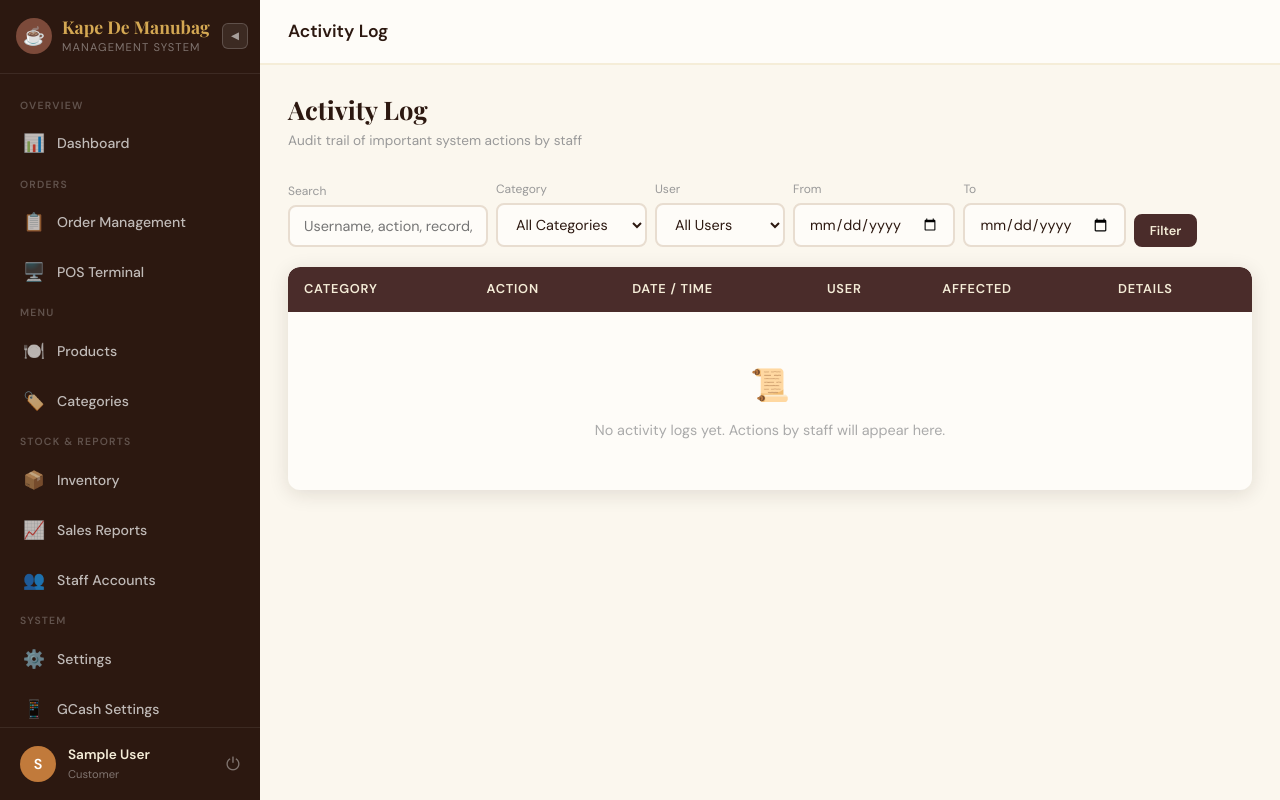
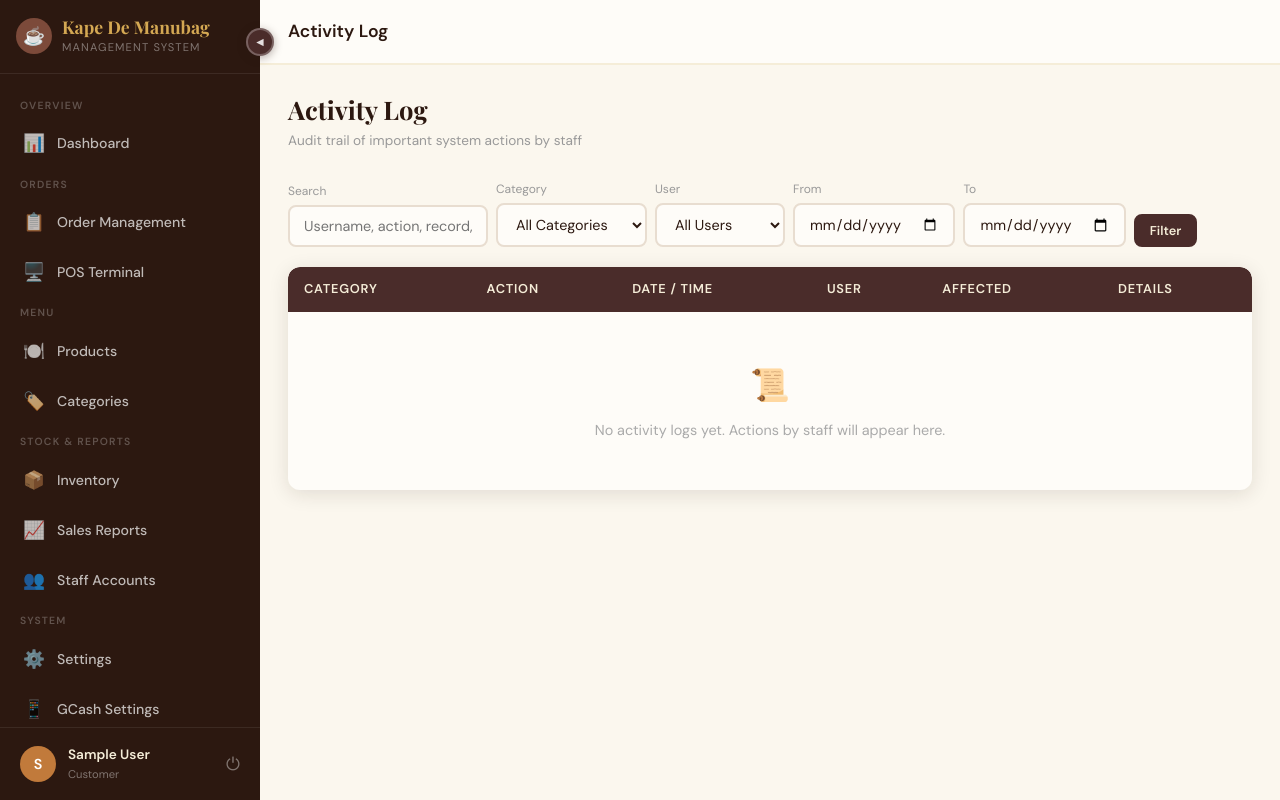
Before and after one commit to ShanneGabrielCastillo/Kape-De-Manubag, a Django app: page /audit/ in a window 1280 px wide. Run offline with Django 4.2, Linux system fonts and the light colour scheme; the visitor is signed in with stand-in values (Sample User, id 1); data comes from the database, SQL or seed files in the repository; data that the repository does not hold is empty; parts of the project's set-up code (start-up, migrations or seed data) failed here and were passed over.

Commit message:
sidebar collapsed/extend toggle

```diff
--- a/static/css/main.css
+++ b/static/css/main.css
@@ -1638,26 +1638,40 @@ tbody tr:last-child { border-bottom: none; }
   display: none; /* shown only on mobile via responsive.css */
 }
 
+/* ── Collapse/Expand toggle button ──
+   Lives OUTSIDE .sidebar (direct child of .app-layout) so that
+   overflow:hidden on .sidebar never clips it.
+   Position is fixed, pinned to the right edge of the sidebar via
+   left: var(--sidebar-w) minus half the button width — it rides the
+   CSS width transition automatically with no JS.
+   Hidden on mobile via the display:none base rule below; shown only
+   inside @media (min-width: 768px). */
 .sidebar-collapse-btn {
-  display: none; /* hidden on mobile — shown on desktop only */
+  display: none;          /* hidden everywhere except desktop (see media query) */
+  position: fixed;
+  /* Vertically: centre on the brand row (~16px top padding + 36px logo / 2 = ~34px) */
+  top: 28px;
+  /* Horizontally: sit half-outside the right edge of the sidebar */
+  left: calc(var(--sidebar-w) - 14px);
+  width: 28px;
+  height: 28px;
+  border-radius: 50%;
+  background: var(--brown-mid);
+  border: 2px solid rgba(255, 255, 255, 0.25);
+  color: rgba(255, 255, 255, 0.85);
+  cursor: pointer;
   align-items: center;
   justify-content: center;
-  width: 26px;
-  height: 26px;
-  flex-shrink: 0;
-  background: rgba(255, 255, 255, 0.08);
-  border: 1px solid rgba(255, 255, 255, 0.18);
-  border-radius: 6px;
-  color: rgba(255, 255, 255, 0.55);
-  cursor: pointer;
-  transition: var(--transition);
   padding: 0;
+  z-index: 200;           /* above sidebar (z-index:100) and topbar (z-index:50) */
+  box-shadow: 0 2px 8px rgba(44, 24, 16, 0.35);
+  transition: left 0.25s ease, background 0.2s, color 0.2s, border-color 0.2s;
 }
 .sidebar-collapse-btn:hover,
 .sidebar-collapse-btn:focus-visible {
-  background: rgba(212, 168, 83, 0.2);
-  color: var(--gold);
-  border-color: rgba(212, 168, 83, 0.45);
+  background: var(--caramel);
+  color: #fff;
+  border-color: rgba(255, 255, 255, 0.5);
   outline: none;
 }
 .sidebar-collapse-btn:focus-visible {
@@ -1665,7 +1679,7 @@ tbody tr:last-child { border-bottom: none; }
   outline-offset: 2px;
 }
 .sidebar-collapse-btn .collapse-icon {
-  font-size: 0.65rem;
+  font-size: 0.6rem;
   line-height: 1;
   transition: transform 0.25s ease;
   display: block;
@@ -1683,7 +1697,7 @@ tbody tr:last-child { border-bottom: none; }
    ════════════════════════════════════════════ */
 @media (min-width: 768px) {
 
-  /* Show collapse button */
+  /* Show collapse button (position:fixed, rides sidebar width via left: calc) */
   .sidebar-collapse-btn {
     display: flex;
   }
@@ -1707,19 +1721,23 @@ tbody tr:last-child { border-bottom: none; }
     margin-left: var(--sidebar-collapsed-w);
   }
 
+  /* Move toggle to ride the collapsed sidebar right edge */
+  .sidebar-collapsed .sidebar-collapse-btn {
+    left: calc(var(--sidebar-collapsed-w) - 14px);
+  }
+
   /* Brand: logo circle stays, text column hides */
   .sidebar-collapsed .sidebar .brand-text {
     display: none;
   }
   .sidebar-collapsed .sidebar .sidebar-brand {
     padding: 14px 8px;
-    justify-content: space-between;
+    justify-content: center;
     gap: 4px;
-    overflow: hidden; /* brand-logo (36px) + gap + button (26px) must fit in 64px */
   }
 
   /* Rotate ◀ to ▶ */
-  .sidebar-collapsed .sidebar .collapse-icon {
+  .sidebar-collapsed .sidebar-collapse-btn .collapse-icon {
     transform: rotate(180deg);
   }
 
--- a/templates/base_admin.html
+++ b/templates/base_admin.html
@@ -18,14 +18,6 @@
         <span class="brand-name">Kape De Manubag</span>
         <span class="brand-sub">Management System</span>
       </div>
-      <!-- Collapse/expand toggle — desktop only -->
-      <button class="sidebar-collapse-btn"
-              id="sidebar-collapse-btn"
-              aria-label="Collapse sidebar"
-              aria-expanded="true"
-              aria-controls="sidebar">
-        <span class="collapse-icon" aria-hidden="true">◀</span>
-      </button>
     </div>
 
     <div class="sidebar-nav-wrapper">
@@ -162,6 +154,19 @@
       </a>
     </div>
   </aside>
+
+  <!-- Desktop collapse/expand toggle — lives OUTSIDE the sidebar so
+       overflow:hidden on .sidebar never clips it. Position is driven by
+       CSS custom properties so it rides the width transition automatically.
+       Hidden on mobile via CSS (min-width: 768px). -->
+  <button class="sidebar-collapse-btn"
+          id="sidebar-collapse-btn"
+          aria-label="Collapse sidebar"
+          aria-expanded="true"
+          aria-controls="sidebar">
+    <span class="collapse-icon" aria-hidden="true">◀</span>
+  </button>
+
   <div class="sidebar-overlay" id="sidebar-overlay"></div>
 
   <!-- Main Content -->
```
